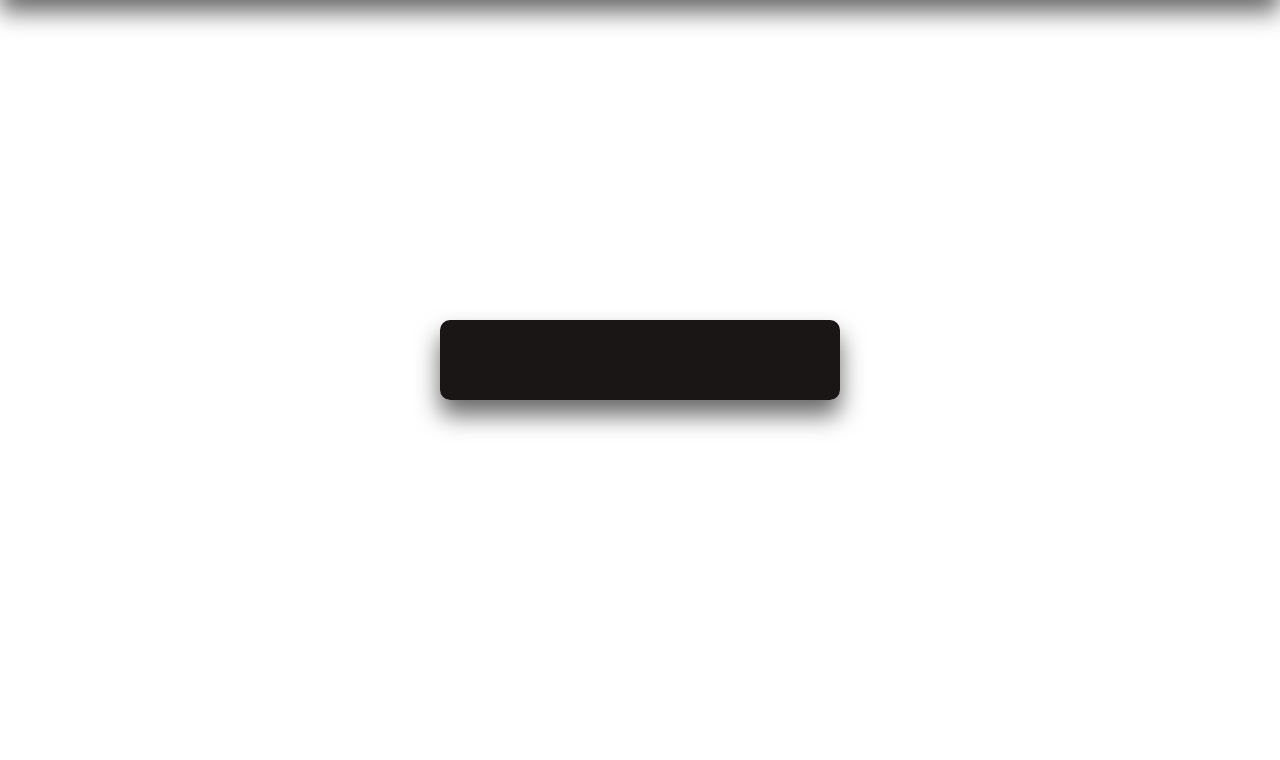
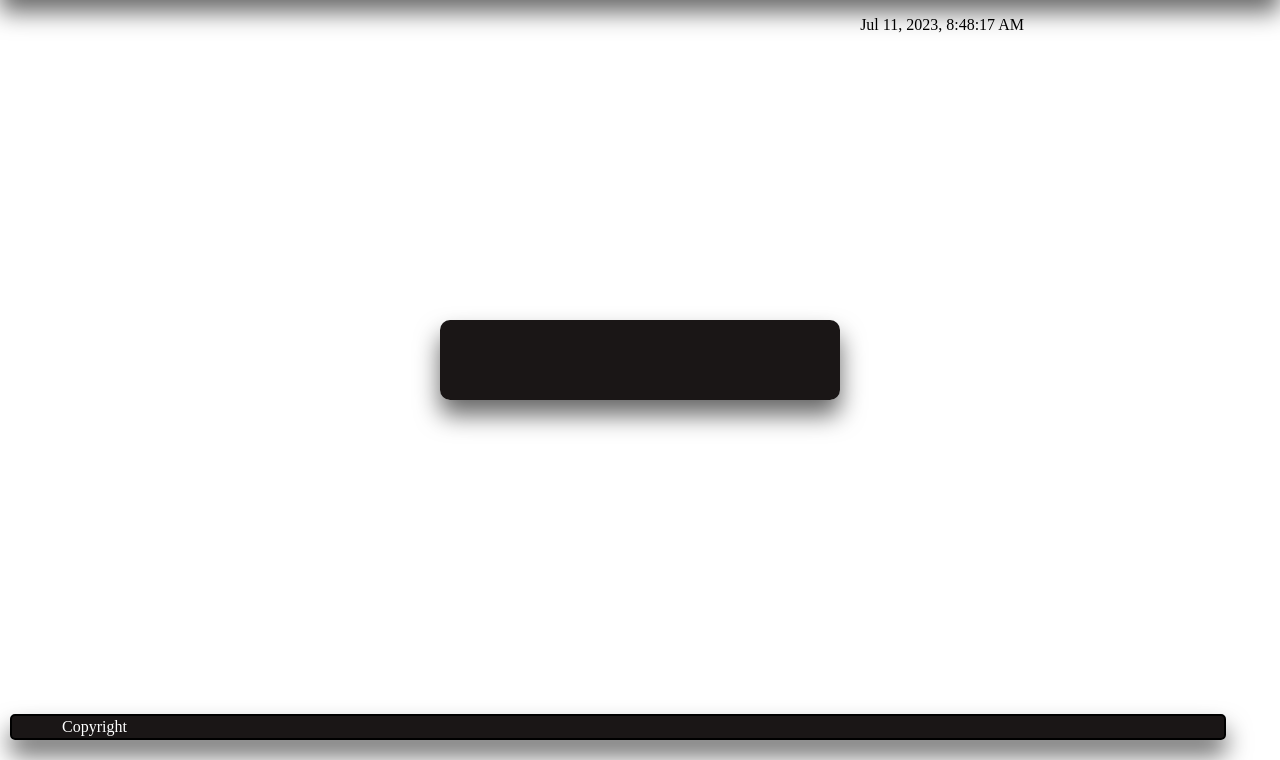
Before and after one commit to George7h/Awesome-books-with-ES6, a website with bundled scripts: page index.html in a window 1280 px wide. Shown: the part 40-800 px from the top of the page. Built offline with nearby package versions, Linux system fonts and the light colour scheme.

Commit message:
add Time div and create footer with styling

```diff
--- a/index.css
+++ b/index.css
@@ -53,12 +53,30 @@ header nav ul li a::before {
   content: '|  ';
 }
 
+.time {
+  display: flex;
+  position: fixed;
+  top: 7%;
+  right: 20%;
+}
+
 body {
   height: 100vh;
+}
+
+footer {
   display: flex;
-  justify-content: center;
-  align-items: center;
-  flex-direction: column;
+  border: solid black 2px;
+  bottom: 10px;
+  position: absolute;
+  margin: 10px;
+  padding: 2px 50px;
+  width: 95%;
+  background: rgba(24, 20, 20, 0.987);
+  box-sizing: border-box;
+  box-shadow: 0 15px 25px rgba(0, 0, 0, 0.6);
+  border-radius: 5px 5px 5px 5px;
+  color: white;
 }
 
 .collection-container {
--- a/index.html
+++ b/index.html
@@ -19,7 +19,9 @@
         <li><a href="#contact">Contact</a></li>
       </ul>
     </nav>
+
   </header>
+  <div class="time"><p id='date-time'>.</p></div>
     <div class="login-box">
       <div id="bookCollection">
       <div class="collection-container">
@@ -58,6 +60,9 @@
     </div>
     </div>
   </div>
-    <script src="./index.js"></script>
+  <footer>
+    <p class="copy">Copyright</p>
+  </footer>
+    <script type="module" src="./index.js"></script>
 </body>
 </html>
```
